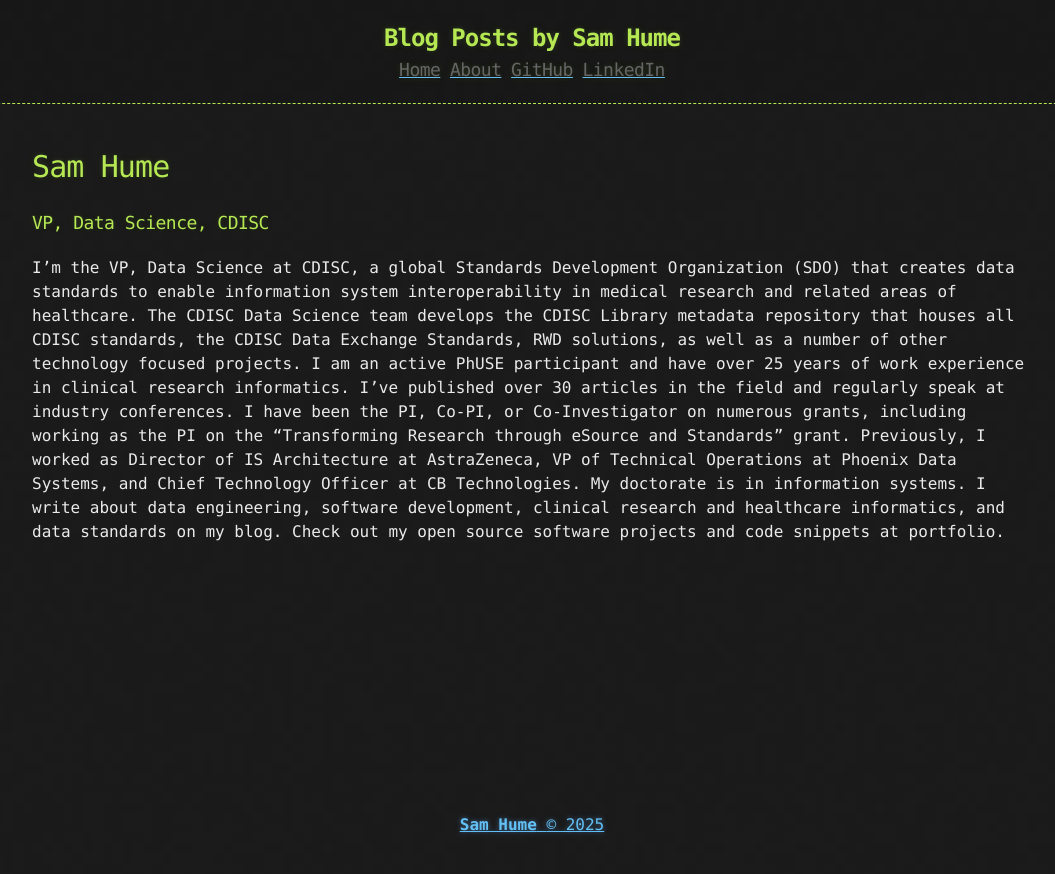
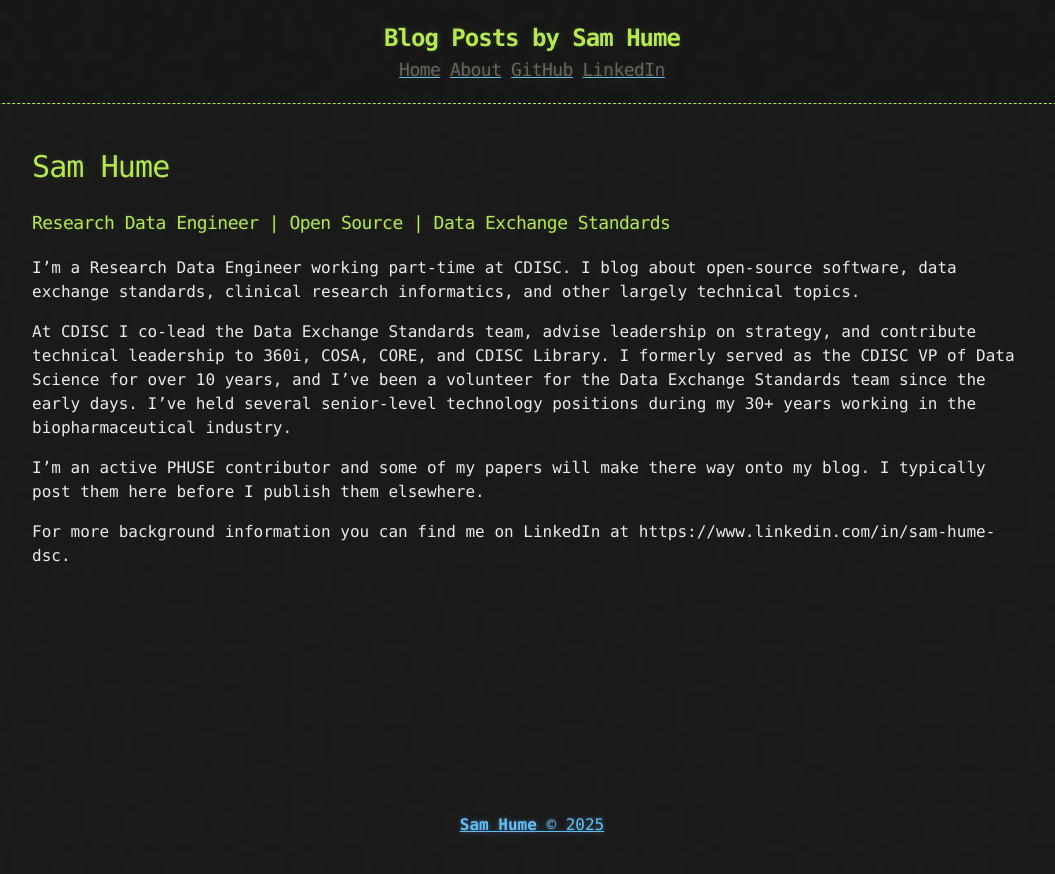
Before and after one commit to swhume/swhume.github.io, a Jekyll site: the page built from about.md, in a window 1280 px wide. Shown: the top 874 px of the page, without its empty margins (108-1163 px from the left). Built offline with Jekyll 4.4.1, drawn with Linux system fonts in a browser that asks for light colours; our own code applies the rules of GitHub Pages for plain Markdown files.

Commit message:
updated the about page

```diff
--- a/about.md
+++ b/about.md
@@ -1,5 +1,15 @@
 # Sam Hume
-### VP, Data Science, CDISC
+### Research Data Engineer | Open Source | Data Exchange Standards
 
-I'm the VP, Data Science at CDISC, a global Standards Development Organization (SDO) that creates data standards to enable information system interoperability in medical research and related areas of healthcare. The CDISC Data Science team develops the CDISC Library metadata repository that houses all CDISC standards, the CDISC Data Exchange Standards, RWD solutions, as well as a number of other technology focused projects. I am an active PhUSE participant and have over 25 years of work experience in clinical research informatics. I've published over 30 articles in the field and regularly speak at industry conferences. I have been the PI, Co-PI, or Co-Investigator on numerous grants, including working as the PI on the "Transforming Research through eSource and Standards" grant. Previously, I worked as Director of IS Architecture at AstraZeneca, VP of Technical Operations at Phoenix Data Systems, and Chief Technology Officer at CB Technologies. My doctorate is in information systems.
-I write about data engineering, software development, clinical research and healthcare informatics, and data standards on my blog. Check out my open source software projects and code snippets at portfolio.
+I'm a Research Data Engineer working part-time at CDISC. I blog about open-source software, data exchange standards,
+clinical research informatics, and other largely technical topics.
+
+At CDISC I co-lead the Data Exchange Standards team, advise leadership on strategy, and contribute technical
+leadership to 360i, COSA, CORE, and CDISC Library. I formerly served as the CDISC VP of Data Science for over 10
+years, and I've been a volunteer for the Data Exchange Standards team since the early days. I've held
+several senior-level technology positions during my 30+ years working in the biopharmaceutical industry.
+
+I'm an active PHUSE contributor and some of my papers will make there way onto my blog. I typically post them here
+before I publish them elsewhere.
+
+For more background information you can find me on LinkedIn at https://www.linkedin.com/in/sam-hume-dsc.
```
